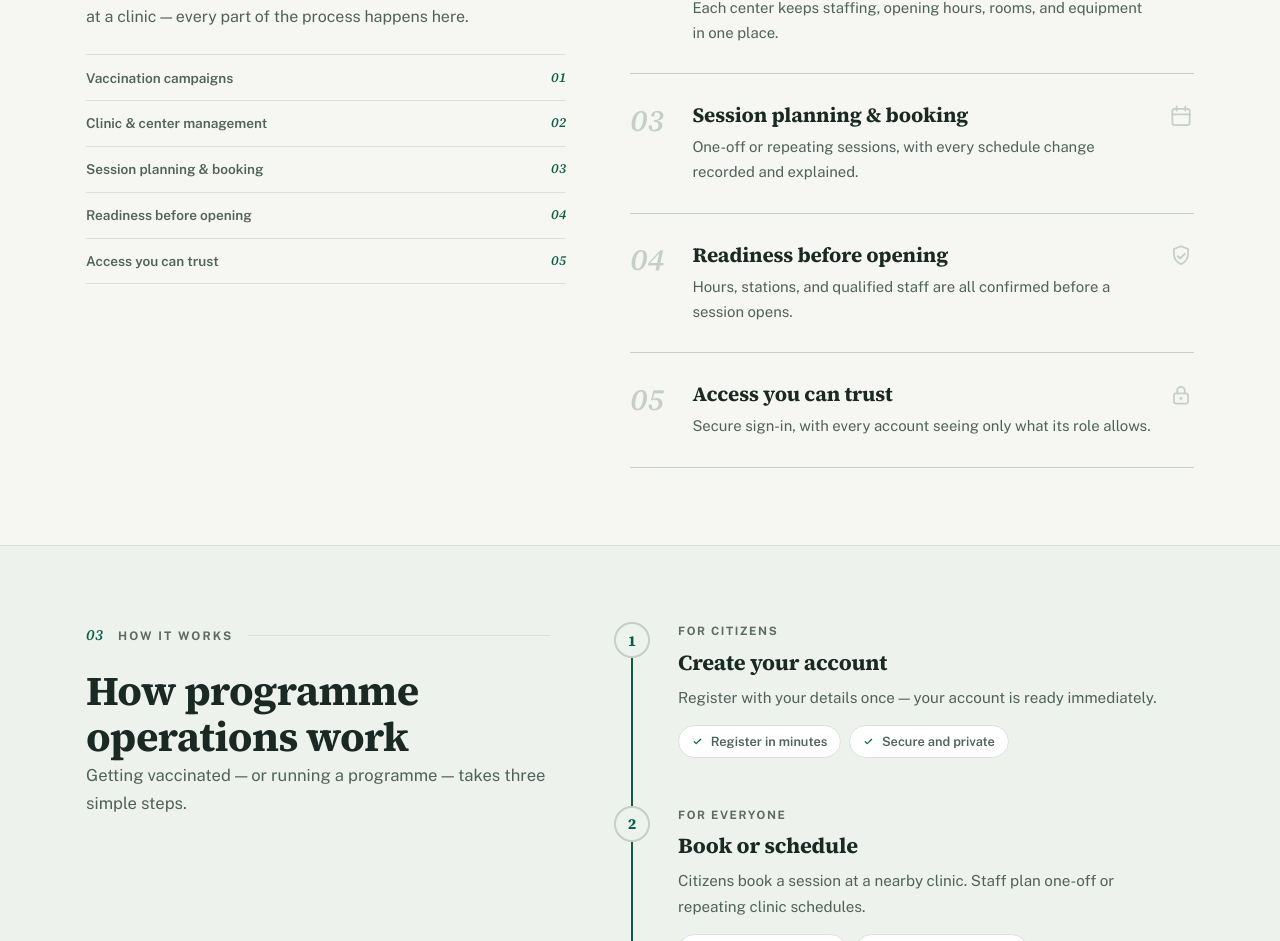
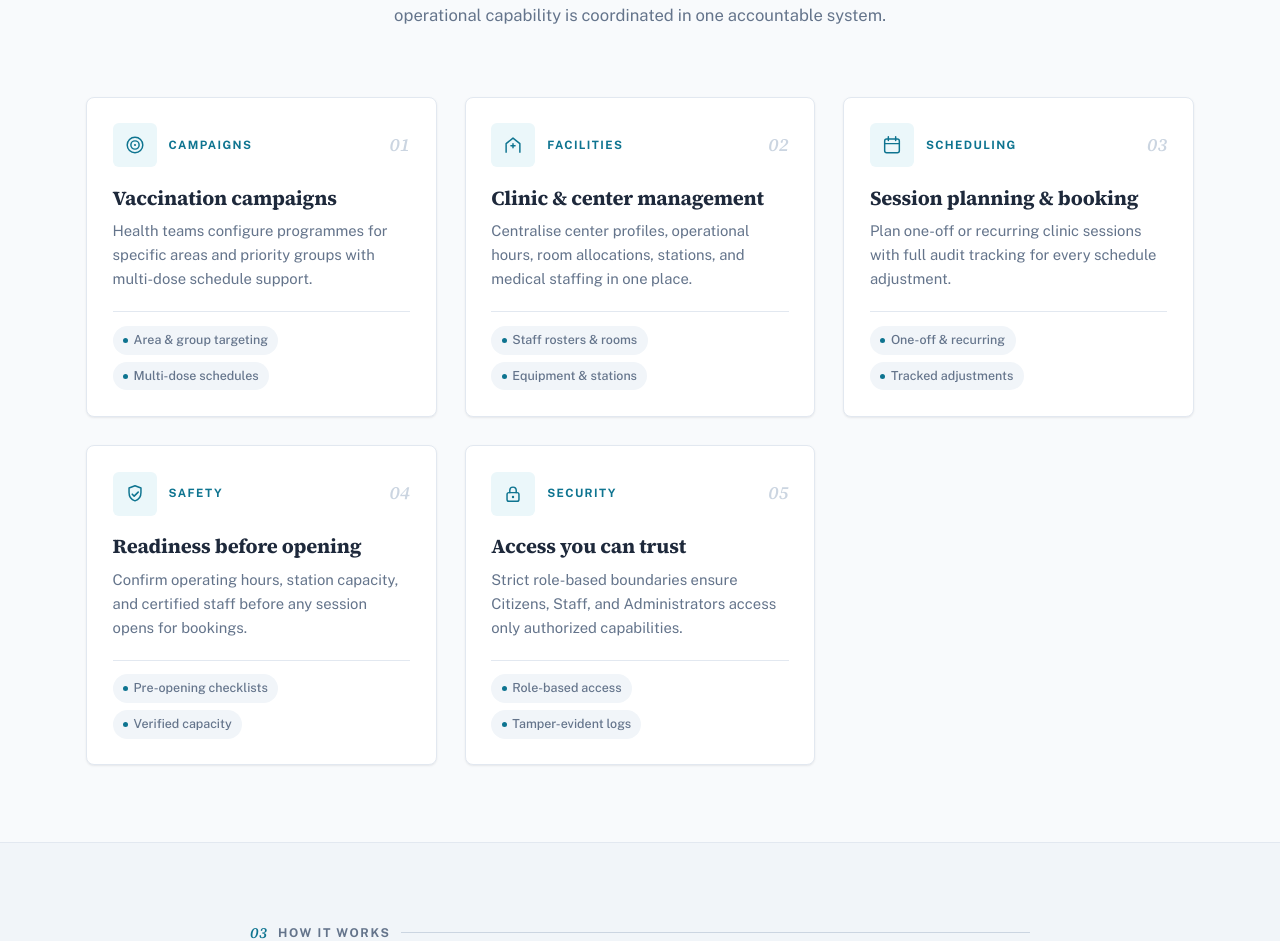
Before and after one commit to Sankalpa-KMCP/se2030-2026-y2-s1-mtr-01-vaccination-portal, a React (Vite) app in the folder frontend/: page / in a window 1280 px wide. Shown: the part 1859-2800 px from the top of the page. Built offline with nearby package versions, Linux system fonts and the light colour scheme; no server answers.

Commit message:
feat(frontend): polish public landing page UI/UX and visual hierarchy

```diff
--- a/frontend/src/features/public-landing/components/CapabilitiesSection.jsx
+++ b/frontend/src/features/public-landing/components/CapabilitiesSection.jsx
@@ -51,37 +51,42 @@ const CAPABILITIES = [
   {
     num: '01',
     icon: <CampaignIcon />,
+    tag: 'Campaigns',
     title: 'Vaccination campaigns',
-    desc: 'Health teams set up programmes for specific areas and groups — from planning through to completion.',
+    desc: 'Health teams configure programmes for specific areas and priority groups with multi-dose schedule support.',
     points: ['Area & group targeting', 'Multi-dose schedules'],
   },
   {
     num: '02',
     icon: <ClinicIcon />,
+    tag: 'Facilities',
     title: 'Clinic & center management',
-    desc: 'Each center keeps staffing, opening hours, rooms, and equipment in one place.',
-    points: ['Staff rosters', 'Rooms & stations'],
+    desc: 'Centralise center profiles, operational hours, room allocations, stations, and medical staffing in one place.',
+    points: ['Staff rosters & rooms', 'Equipment & stations'],
   },
   {
     num: '03',
     icon: <SessionIcon />,
+    tag: 'Scheduling',
     title: 'Session planning & booking',
-    desc: 'One-off or repeating sessions, with every schedule change recorded and explained.',
-    points: ['One-off & recurring', 'Recorded changes'],
+    desc: 'Plan one-off or recurring clinic sessions with full audit tracking for every schedule adjustment.',
+    points: ['One-off & recurring', 'Tracked adjustments'],
   },
   {
     num: '04',
     icon: <ReadinessIcon />,
+    tag: 'Safety',
     title: 'Readiness before opening',
-    desc: 'Hours, stations, and qualified staff are all confirmed before a session opens.',
-    points: ['Readiness checks', 'Planned capacity'],
+    desc: 'Confirm operating hours, station capacity, and certified staff before any session opens for bookings.',
+    points: ['Pre-opening checklists', 'Verified capacity'],
   },
   {
     num: '05',
     icon: <AccessIcon />,
+    tag: 'Security',
     title: 'Access you can trust',
-    desc: 'Secure sign-in, with every account seeing only what its role allows.',
-    points: ['Secure sign-in', 'Role-based access'],
+    desc: 'Strict role-based boundaries ensure Citizens, Staff, and Administrators access only authorized capabilities.',
+    points: ['Role-based access', 'Tamper-evident logs'],
   },
 ];
 
@@ -93,53 +98,48 @@ export default function CapabilitiesSection() {
       aria-labelledby="lp-capabilities-title"
     >
       <div className="lp-container">
-        <div className="lp-cap-layout">
-          {/* Sticky editorial aside */}
-          <aside className="lp-cap-aside">
-            <div className="lp-cap-aside__inner" data-reveal>
-              <div className="lp-kicker">
+        <div className="lp-section__header lp-section__header--centered" data-reveal>
+          <div className="lp-kicker lp-kicker--centered">
             <span className="lp-kicker__index">02</span>
             <span className="lp-kicker__label">Capabilities</span>
             <span className="lp-kicker__rule" aria-hidden="true" />
           </div>
-              <h2 className="lp-cap-aside__title" id="lp-capabilities-title">
-                One portal for the whole{' '}
-                <span className="lp-hero__accent">journey</span>
+          <h2 className="lp-section__title" id="lp-capabilities-title">
+            One portal for the whole <span className="lp-hero__accent">journey</span>
           </h2>
-              <p className="lp-cap-aside__text">
-                From planning a local campaign to giving a vaccine at a clinic
-                &mdash; every part of the process happens here.
+          <p className="lp-section__lead">
+            From planning a local campaign to administering a dose at a clinic &mdash;
+            every operational capability is coordinated in one accountable system.
           </p>
+        </div>
 
-              <ul className="lp-cap-index" aria-label="Capability index">
-                {CAPABILITIES.map((cap) => (
-                  <li key={cap.num}>
-                    <span>{cap.title}</span>
-                    <span aria-hidden="true">{cap.num}</span>
+        <div className="lp-capabilities-grid">
+          {CAPABILITIES.map((cap, index) => (
+            <article
+              key={cap.num}
+              className="lp-capability-card"
+              data-reveal
+              style={{ '--reveal-delay': `${index * 60}ms` }}
+            >
+              <div className="lp-capability-card__header">
+                <span className="lp-capability-card__icon" aria-hidden="true">
+                  {cap.icon}
+                </span>
+                <span className="lp-capability-card__tag">{cap.tag}</span>
+                <span className="lp-capability-card__num" aria-hidden="true">{cap.num}</span>
+              </div>
+              <h3 className="lp-capability-card__title">{cap.title}</h3>
+              <p className="lp-capability-card__desc">{cap.desc}</p>
+              <ul className="lp-capability-card__points" aria-label={`Features for ${cap.title}`}>
+                {cap.points.map((point) => (
+                  <li key={point} className="lp-capability-card__point">
+                    <span className="lp-capability-card__bullet" aria-hidden="true" />
+                    <span>{point}</span>
                   </li>
                 ))}
               </ul>
-            </div>
-          </aside>
-
-          {/* Ledger rows */}
-          <div className="lp-cap-ledger">
-            {CAPABILITIES.map((cap, index) => (
-              <article
-                key={cap.num}
-                className="lp-cap-row"
-                data-reveal
-                style={{ '--reveal-delay': `${index * 80}ms` }}
-              >
-                <span className="lp-cap-row__num" aria-hidden="true">{cap.num}</span>
-                <div className="lp-cap-row__body">
-                  <h3 className="lp-cap-row__title">{cap.title}</h3>
-                  <p className="lp-cap-row__desc">{cap.desc}</p>
-                </div>
-                <span className="lp-cap-row__icon" aria-hidden="true">{cap.icon}</span>
             </article>
           ))}
-          </div>
         </div>
       </div>
     </section>
--- a/frontend/src/features/public-landing/components/HeroSection.jsx
+++ b/frontend/src/features/public-landing/components/HeroSection.jsx
@@ -60,11 +60,14 @@ export default function HeroSection({ onLoginClick }) {
             </p>
 
             <div className="lp-hero__actions">
-              <button type="button" className="lp-btn lp-btn--primary" onClick={onLoginClick}>
+              <Link to="/register/citizen" className="lp-btn lp-btn--primary">
+                Get started as citizen
+                <span className="lp-btn__arrow" aria-hidden="true">&rarr;</span>
+              </Link>
+              <button type="button" className="lp-btn lp-btn--secondary" onClick={onLoginClick}>
                 Sign in
-                <span className="lp-btn__arrow" aria-hidden="true">&rarr;</span>
               </button>
-              <Link to="/how-it-works" className="lp-btn lp-btn--secondary">
+              <Link to="/how-it-works" className="lp-btn lp-btn--quiet">
                 How it works
               </Link>
             </div>
--- a/frontend/src/features/public-landing/components/HowItWorksSection.jsx
+++ b/frontend/src/features/public-landing/components/HowItWorksSection.jsx
@@ -2,25 +2,25 @@ import React from 'react';
 
 const STAGES = [
   {
-    node: '1',
-    phase: 'For citizens',
-    title: 'Create your account',
-    desc: 'Register with your details once — your account is ready immediately.',
-    points: ['Register in minutes', 'Secure and private'],
+    node: '01',
+    phase: 'Phase 1 — Eligibility & Planning',
+    title: 'Campaign discovery & clinic planning',
+    desc: 'Citizens explore campaigns eligible for their area and age. Health staff define schedules, locations, and quota targets.',
+    points: ['Citizens: Find eligible campaigns & centers', 'Staff: Configure campaigns & assign rosters'],
   },
   {
-    node: '2',
-    phase: 'For everyone',
-    title: 'Book or schedule',
-    desc: 'Citizens book a session at a nearby clinic. Staff plan one-off or repeating clinic schedules.',
-    points: ['Choose clinic & time', 'Repeating schedules'],
+    node: '02',
+    phase: 'Phase 2 — Booking & Readiness',
+    title: 'Session booking & clinic readiness',
+    desc: 'Citizens select available slots with instant confirmation. Clinic teams verify operating hours and stations before opening.',
+    points: ['Citizens: Real-time slot booking', 'Staff: Pre-opening checklist validation'],
   },
   {
-    node: '3',
-    phase: 'For everyone',
-    title: 'Attend and get your record',
-    desc: 'Visit the clinic for your vaccination — records update automatically for citizens and campaigns alike.',
-    points: ['Automatic records', 'Campaign progress'],
+    node: '03',
+    phase: 'Phase 3 — Care & Documentation',
+    title: 'Attendance, vaccination & verified records',
+    desc: 'Citizens attend their clinic appointment. Clinical staff record dose details, automatically issuing digital records and updating counts.',
+    points: ['Citizens: Instant digital records', 'Staff: Auditable clinical dose logging'],
   },
 ];
 
@@ -40,11 +40,8 @@ export default function HowItWorksSection() {
       aria-labelledby="lp-workflow-title"
     >
       <div className="lp-container">
-        <div className="lp-workflow-layout">
-          {/* Sticky aside */}
-          <aside className="lp-workflow-aside">
-            <div data-reveal>
-              <div className="lp-kicker">
+        <div className="lp-section__header lp-section__header--centered" data-reveal>
+          <div className="lp-kicker lp-kicker--centered">
             <span className="lp-kicker__index">03</span>
             <span className="lp-kicker__label">How it works</span>
             <span className="lp-kicker__rule" aria-hidden="true" />
@@ -53,11 +50,10 @@ export default function HowItWorksSection() {
             How programme operations work
           </h2>
           <p className="lp-section__lead">
-                Getting vaccinated &mdash; or running a programme &mdash; takes
-                three simple steps.
+            Every vaccination appointment connects citizen convenience with clinical
+            readiness and accountable record-keeping.
           </p>
         </div>
-          </aside>
 
           {/* Steps with drawing spine */}
           <ol className="lp-workflow__steps" data-reveal>
@@ -81,7 +77,6 @@ export default function HowItWorksSection() {
             ))}
           </ol>
       </div>
-      </div>
     </section>
   );
 }
--- a/frontend/src/features/public-landing/components/TrustSection.jsx
+++ b/frontend/src/features/public-landing/components/TrustSection.jsx
@@ -4,26 +4,26 @@ const PRINCIPLES = [
   {
     num: '01',
     tag: 'Privacy',
-    title: 'Your data is protected',
-    desc: 'Citizens see only their own record. Personal information is stored securely.',
+    title: 'Role-isolated data access',
+    desc: 'Citizens access only their personal bookings and immunization records. Health staff access only their assigned center operations.',
   },
   {
     num: '02',
-    tag: 'Records',
-    title: 'Every change is recorded',
-    desc: 'Campaign, staffing, and session changes keep a record of what changed and who made the change.',
+    tag: 'Accountability',
+    title: 'Auditable operational history',
+    desc: 'Campaign configurations, session schedule changes, and staff assignments preserve an immutable log of who made each change.',
   },
   {
     num: '03',
     tag: 'Safety',
-    title: 'Clinics are checked before opening',
-    desc: 'A session opens only once its hours, stations, and qualified staff are confirmed.',
+    title: 'Pre-session readiness checks',
+    desc: 'A clinic session unlocks for booking only after operating hours, station capacity, and certified staff are confirmed ready.',
   },
   {
     num: '04',
     tag: 'Fairness',
-    title: 'Capacity is planned openly',
-    desc: 'Capacity follows the rooms, stations, and staff actually available — never guessed.',
+    title: 'Transparent capacity planning',
+    desc: 'Appointment limits mirror physical rooms and confirmed staffing allocations — preventing overbooking and clinic delays.',
   },
 ];
 
--- a/frontend/src/features/public-landing/public-landing.css
+++ b/frontend/src/features/public-landing/public-landing.css
@@ -10,40 +10,40 @@
    Design Tokens
    -------------------------------------------------------------------------- */
 .lp-page {
-  /* Surfaces */
-  --lp-bg-paper: #f6f6f2;
+  /* Surfaces -- clean medical slate/teal foundation */
+  --lp-bg-paper: #f8fafc;
   --lp-bg-card: #ffffff;
-  --lp-bg-tint: #edf2ed;
-  --lp-bg-deep: #0f221b;
-  --lp-bg-deep-2: #0a1813;
-
-  /* Ink */
-  --lp-text: #1a2924;
-  --lp-text-muted: #4f625b;
-  --lp-text-faint: #5c6b64;
-  --lp-text-on-deep: #f0f5f1;
-  --lp-text-muted-on-deep: #a9bcb2;
-
-  /* Accents */
-  --lp-primary: #0b5d47;
-  --lp-primary-strong: #07452f;
-  --lp-primary-soft: #e1efe8;
-  --lp-rule: #d9e0da;
-  --lp-rule-strong: #c3cfc7;
+  --lp-bg-tint: #f1f5f9;
+  --lp-bg-deep: #0f172a;
+  --lp-bg-deep-2: #020617;
+
+  /* Ink -- align with shared slate typography */
+  --lp-text: var(--text-primary, #1e293b);
+  --lp-text-muted: var(--text-secondary, #64748b);
+  --lp-text-faint: #94a3b8;
+  --lp-text-on-deep: #f8fafc;
+  --lp-text-muted-on-deep: #94a3b8;
+
+  /* Accents -- map directly to shared medical teal palette */
+  --lp-primary: var(--primary, #0e7490);
+  --lp-primary-strong: var(--primary-hover, #155e75);
+  --lp-primary-soft: var(--primary-soft-bg, #ebf7fa);
+  --lp-rule: var(--border-subtle, #e2e8f0);
+  --lp-rule-strong: var(--border-input, #cbd5e1);
 
   /* Shape */
-  --lp-radius-sm: 3px;
-  --lp-radius-md: 5px;
+  --lp-radius-sm: 4px;
+  --lp-radius-md: 6px;
   --lp-radius-card: 8px;
 
   /* Motion */
   --lp-ease: cubic-bezier(0.25, 0.9, 0.35, 1);
   --lp-dur-fast: 200ms;
-  --lp-dur-slow: 450ms;
+  --lp-dur-slow: 400ms;
 
   /* Effects */
-  --lp-card-shadow: 0 1px 2px rgba(22, 41, 34, 0.04), 0 10px 30px rgba(22, 41, 34, 0.06);
-  --lp-card-lift-shadow: 0 2px 4px rgba(22, 41, 34, 0.06), 0 14px 36px rgba(22, 41, 34, 0.09);
+  --lp-card-shadow: 0 1px 3px rgba(15, 23, 42, 0.05), 0 1px 2px rgba(15, 23, 42, 0.04);
+  --lp-card-lift-shadow: 0 4px 14px -2px rgba(15, 23, 42, 0.08), 0 2px 4px rgba(15, 23, 42, 0.04);
 
   /* Type */
   --lp-font-display: "Source Serif 4", Georgia, "Times New Roman", serif;
@@ -610,6 +610,44 @@
   border-block: 1px solid var(--lp-rule);
 }
 
+/* --------------------------------------------------------------------------
+   Section Kicker — index mark, uppercase category, and fine rule
+   -------------------------------------------------------------------------- */
+.lp-kicker {
+  display: inline-flex;
+  align-items: center;
+  gap: 0.65rem;
+  margin-bottom: 0.75rem;
+}
+
+.lp-kicker--centered {
+  justify-content: center;
+  width: 100%;
+}
+
+.lp-kicker__index {
+  font-family: var(--lp-font-display);
+  font-size: 0.95rem;
+  font-weight: 700;
+  font-style: italic;
+  color: var(--lp-primary);
+}
+
+.lp-kicker__label {
+  font-size: 0.76rem;
+  font-weight: 700;
+  letter-spacing: 0.14em;
+  text-transform: uppercase;
+  color: var(--lp-text-muted);
+}
+
+.lp-kicker__rule {
+  display: inline-block;
+  width: 32px;
+  height: 1px;
+  background-color: var(--lp-rule-strong);
+}
+
 /* Section headings sit slightly above their bands for breathing room. */
 .lp-section__header {
   display: grid;
@@ -619,6 +657,23 @@
   margin-bottom: clamp(2.5rem, 4vw, 3.5rem);
 }
 
+.lp-section__header--centered {
+  display: flex;
+  flex-direction: column;
+  align-items: center;
+  text-align: center;
+  max-width: 780px;
+  margin-inline: auto;
+  margin-bottom: clamp(2.5rem, 4vw, 3.5rem);
+}
+
+.lp-section__header--centered .lp-section__lead {
+  margin-inline: auto;
+  text-align: center;
+  max-width: 64ch;
+  padding-bottom: 0;
+}
+
 .lp-section__header-text {
   min-width: 0;
 }
@@ -652,20 +707,38 @@
 }
 
 /* --------------------------------------------------------------------------
-   Scroll Reveal System (activated via .is-revealed by useLandingReveal)
+   Scroll Reveal System (Progressive Enhancement)
+   Fail-safe default: content is completely visible by default.
+   Reveal animation is only enabled when JS confirms .lp-reveal-ready is active.
    -------------------------------------------------------------------------- */
 [data-reveal] {
+  opacity: 1;
+  transform: none;
+}
+
+.lp-reveal-ready [data-reveal]:not(.is-revealed) {
   opacity: 0;
   transform: translateY(14px);
+}
+
+.lp-reveal-ready [data-reveal] {
   transition:
     opacity var(--lp-dur-slow) var(--lp-ease),
     transform var(--lp-dur-slow) var(--lp-ease);
   transition-delay: var(--reveal-delay, 0ms);
 }
 
-[data-reveal].is-revealed {
+.lp-reveal-ready [data-reveal].is-revealed {
   opacity: 1;
   transform: translateY(0);
+}
+
+@media (prefers-reduced-motion: reduce) {
+  .lp-reveal-ready [data-reveal]:not(.is-revealed) {
+    opacity: 1;
+    transform: none;
+    transition: none;
+  }
 }
 
 /* --------------------------------------------------------------------------
@@ -769,6 +842,137 @@
   gap: 0.75rem;
   margin-top: auto;
   padding-top: 0.75rem;
+}
+
+/* --------------------------------------------------------------------------
+   Capabilities — modern responsive card grid
+   -------------------------------------------------------------------------- */
+.lp-capabilities-grid {
+  display: grid;
+  grid-template-columns: repeat(3, minmax(0, 1fr));
+  gap: clamp(1.25rem, 2.5vw, 1.75rem);
+}
+
+@media (max-width: 1024px) {
+  .lp-capabilities-grid {
+    grid-template-columns: repeat(2, minmax(0, 1fr));
+  }
+}
+
+@media (max-width: 640px) {
+  .lp-capabilities-grid {
+    grid-template-columns: 1fr;
+  }
+}
+
+.lp-capability-card {
+  position: relative;
+  display: flex;
+  flex-direction: column;
+  padding: clamp(1.4rem, 2vw, 1.75rem);
+  border-radius: var(--lp-radius-card);
+  background-color: var(--lp-bg-card);
+  border: 1px solid var(--lp-rule);
+  box-shadow: var(--lp-card-shadow);
+  transition:
+    border-color var(--lp-dur-fast) var(--lp-ease),
+    box-shadow var(--lp-dur-fast) var(--lp-ease),
+    transform var(--lp-dur-fast) var(--lp-ease);
+}
+
+.lp-capability-card:hover {
+  border-color: var(--lp-primary);
+  box-shadow: var(--lp-card-lift-shadow);
+  transform: translateY(-2px);
+}
+
+.lp-capability-card__header {
+  display: flex;
+  align-items: center;
+  gap: 0.75rem;
+  margin-bottom: 1.1rem;
+}
+
+.lp-capability-card__icon {
+  display: inline-flex;
+  align-items: center;
+  justify-content: center;
+  width: 44px;
+  height: 44px;
+  border-radius: var(--lp-radius-md);
+  background-color: var(--lp-primary-soft);
+  color: var(--lp-primary);
+  flex-shrink: 0;
+}
+
+.lp-capability-card__icon svg {
+  width: 22px;
+  height: 22px;
+}
+
+.lp-capability-card__tag {
+  font-size: 0.72rem;
+  font-weight: 700;
+  letter-spacing: 0.12em;
+  text-transform: uppercase;
+  color: var(--lp-primary);
+}
+
+.lp-capability-card__num {
+  margin-left: auto;
+  font-family: var(--lp-font-display);
+  font-size: 1.15rem;
+  font-style: italic;
+  font-weight: 600;
+  color: var(--lp-rule-strong);
+}
+
+.lp-capability-card__title {
+  font-family: var(--lp-font-display);
+  font-size: 1.25rem;
+  font-weight: 700;
+  color: var(--lp-text);
+  line-height: 1.3;
+  margin-bottom: 0.55rem;
+  letter-spacing: -0.01em;
+}
+
+.lp-capability-card__desc {
+  font-size: 0.925rem;
+  color: var(--lp-text-muted);
+  line-height: 1.62;
+  margin-bottom: 1.25rem;
+}
+
+.lp-capability-card__points {
+  display: flex;
+  flex-wrap: wrap;
+  gap: 0.45rem 0.5rem;
+  list-style: none;
+  padding: 0;
+  margin: 0;
+  margin-top: auto;
+  padding-top: 0.85rem;
+  border-top: 1px solid var(--lp-rule);
+}
+
+.lp-capability-card__point {
+  display: inline-flex;
+  align-items: center;
+  gap: 0.35rem;
+  font-size: 0.78rem;
+  font-weight: 500;
+  color: var(--lp-text-muted);
+  background-color: var(--lp-bg-tint);
+  padding: 0.25rem 0.65rem;
+  border-radius: 9999px;
+}
+
+.lp-capability-card__bullet {
+  width: 5px;
+  height: 5px;
+  border-radius: 50%;
+  background-color: var(--lp-primary);
 }
 
 /* --------------------------------------------------------------------------
@@ -937,7 +1141,8 @@
 
 .lp-workflow__steps {
   position: relative;
-  margin: 0;
+  max-width: 820px;
+  margin: 0 auto;
   padding: 0;
   list-style: none;
 }
```
Also changed, not shown: frontend/src/features/public-landing/components/HeroArtwork.jsx (+30 -26 lines), frontend/src/features/public-landing/hooks/useLandingReveal.js (+19 -8 lines). Lines whose indentation alone changed are shown as unchanged.
